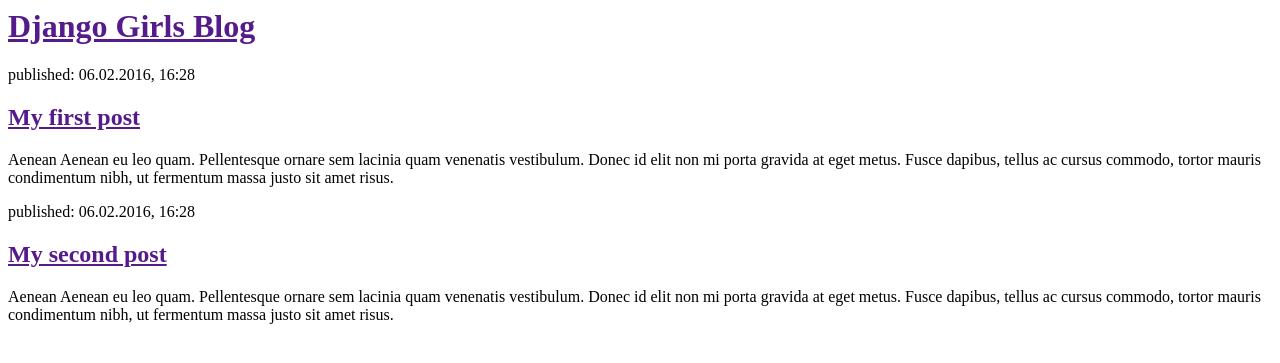
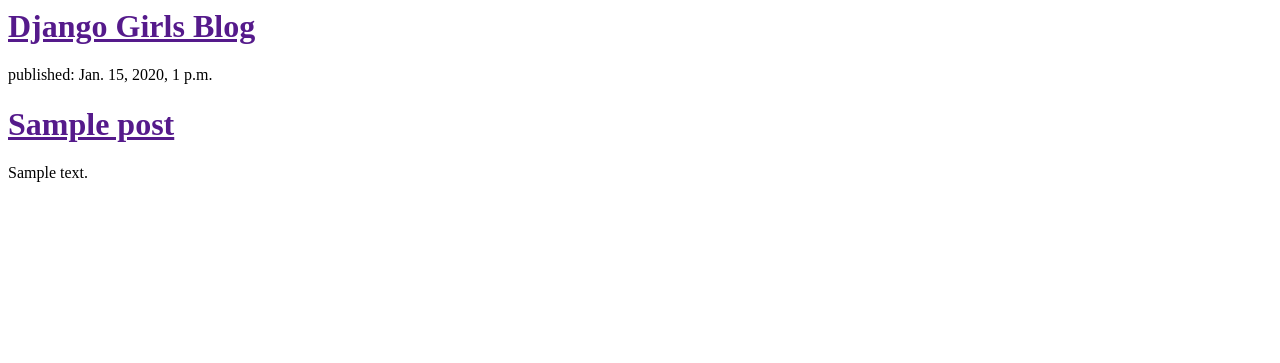
Before and after one commit to yana270189/my-first-blog, a Django app: template blog/templates/blog/post_list.html in a window 1280 px wide. Shown: the top 363 px of the page. Run offline with Django 3.2, Linux system fonts and the light colour scheme; the template is opened without the code that fills it: values that come from a table or form of the project are taken from there, others are empty; tables that the repository leaves empty hold one stand-in row (values such as "Sample post").

Commit message:
Modified templates to display posts from databases.

```diff
--- a/blog/models.py
+++ b/blog/models.py
@@ -11,7 +11,7 @@
 	published_date = models.DateTimeField(blank=True, null=True)
 
 	def publish(self):
-		self.published_date = timezone.now
+		self.published_date = timezone.now()
 		self.save()
 
 	def __str__(self):
--- a/blog/templates/blog/post_list.html
+++ b/blog/templates/blog/post_list.html
@@ -5,17 +5,13 @@
 	<body>
 		<div>
 			<h1><a href=''>Django Girls Blog</a></h1>
-		</div>
 		<div>
-			<p>published: 06.02.2016, 16:28</p>
-			<h2><a href="">My first post</a></h2>
-			<p>Aenean Aenean eu leo quam. Pellentesque ornare sem lacinia quam venenatis vestibulum. Donec id elit non mi porta gravida at eget metus. Fusce dapibus, tellus ac cursus commodo, tortor mauris condimentum nibh, ut fermentum massa justo sit amet risus.</p>
-		</div>
-
-		<div>
-			<p>published: 06.02.2016, 16:28</p>
-			<h2><a href="">My second post</a></h2>
-			<p>Aenean Aenean eu leo quam. Pellentesque ornare sem lacinia quam venenatis vestibulum. Donec id elit non mi porta gravida at eget metus. Fusce dapibus, tellus ac cursus commodo, tortor mauris condimentum nibh, ut fermentum massa justo sit amet risus.</p>
-		</div>
+		{% for post in posts %}
+			<div>
+				<p>published: {{ post.published_date }}</p>
+				<h1><a href="">{{ post.title }}</a></h1>
+				<p>{{ post.text|linebreaks }}</p>
+			</div>
+		{% endfor %}
 	</body>
 </html>
--- a/blog/views.py
+++ b/blog/views.py
@@ -1,4 +1,7 @@
 from django.shortcuts import render
+from django.utils import timezone
+from .models import Post
 
 def post_list(request):
-	return render(request, 'blog/post_list.html', {})
+	posts = Post.objects.filter(published_date__lte=timezone.now()).order_by('published_date')
+	return render(request, 'blog/post_list.html', {'posts':posts})
```
